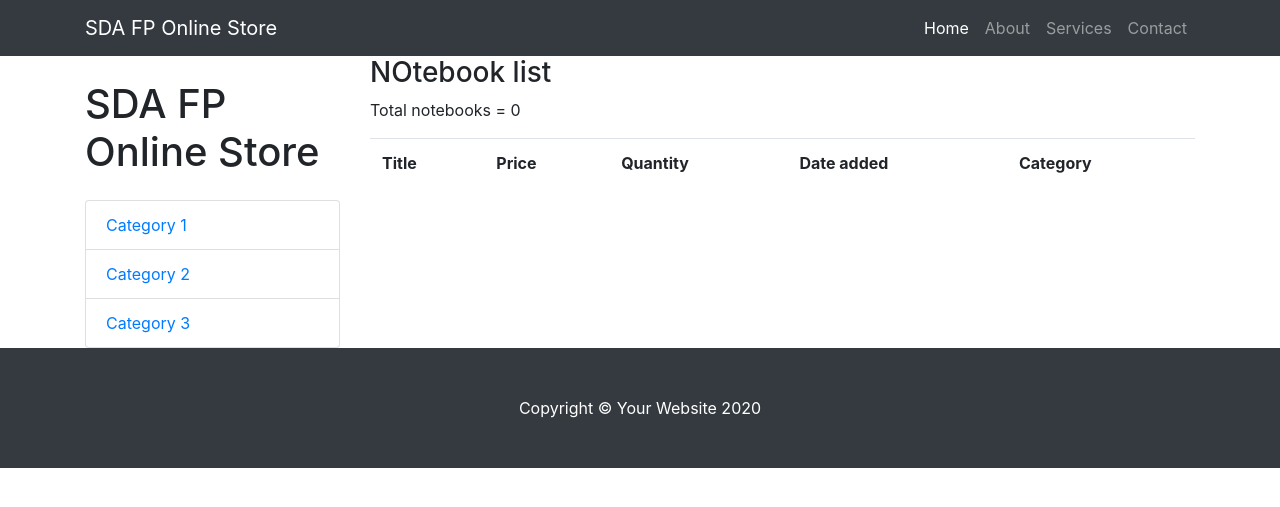
After one commit to vitjaz89/fp-onlinestore, a Django app: page /notebooks in a window 1280 px wide. The commit adds this page. Shown: the top 507 px of the page. Run offline with Django 3.2, Linux system fonts and the light colour scheme; data that the repository does not hold is empty.

Commit message:
corrections

```diff
--- a/fp_onlinestore/store/templates/base.html
+++ b/fp_onlinestore/store/templates/base.html
@@ -8,12 +8,11 @@
   <meta name="description" content="">
   <meta name="author" content="">
 
-  <title>Shop Homepage - Start Bootstrap Template</title>
+  <title>SDA FP Online Store</title>
 
   <!-- Bootstrap core CSS -->
   <!-- CSS only -->
-<link href="https://cdn.jsdelivr.net/npm/bootstrap@5.0.0-beta3/dist/css/bootstrap.min.css" rel="stylesheet" integrity="sha384-eOJMYsd53ii+scO/bJGFsiCZc+5NDVN2yr8+0RDqr0Ql0h+rP48ckxlpbzKgwra6" crossorigin="anonymous">
-  <!-- Custom styles for this template -->
+<link rel="stylesheet" href="https://cdn.jsdelivr.net/npm/bootstrap@4.6.0/dist/css/bootstrap.min.css" integrity="sha384-B0vP5xmATw1+K9KRQjQERJvTumQW0nPEzvF6L/Z6nronJ3oUOFUFpCjEUQouq2+l" crossorigin="anonymous"><!-- Custom styles for this template -->
   <link href="css/shop-homepage.css" rel="stylesheet">
 
 </head>
@@ -28,7 +27,7 @@
   <!-- Navigation -->
   <nav class="navbar navbar-expand-lg navbar-dark bg-dark fixed-top">
     <div class="container">
-      <a class="navbar-brand" href="#">Start Bootstrap</a>
+      <a class="navbar-brand" href="#">SDA FP Online Store</a>
       <button class="navbar-toggler" type="button" data-toggle="collapse" data-target="#navbarResponsive" aria-controls="navbarResponsive" aria-expanded="false" aria-label="Toggle navigation">
         <span class="navbar-toggler-icon"></span>
       </button>
@@ -60,7 +59,7 @@
 
       <div class="col-lg-3">
 
-        <h1 class="my-4">Shop Name</h1>
+        <h1 class="my-4">SDA FP Online Store</h1>
         <div class="list-group">
           <a href="#" class="list-group-item">Category 1</a>
           <a href="#" class="list-group-item">Category 2</a>
@@ -93,7 +92,8 @@
 
   <!-- Bootstrap core JavaScript -->
  <!-- JavaScript Bundle with Popper -->
-<script src="https://cdn.jsdelivr.net/npm/bootstrap@5.0.0-beta3/dist/js/bootstrap.bundle.min.js" integrity="sha384-JEW9xMcG8R+pH31jmWH6WWP0WintQrMb4s7ZOdauHnUtxwoG2vI5DkLtS3qm9Ekf" crossorigin="anonymous"></script>
+<script src="https://code.jquery.com/jquery-3.5.1.slim.min.js" integrity="sha384-DfXdz2htPH0lsSSs5nCTpuj/zy4C+OGpamoFVy38MVBnE+IbbVYUew+OrCXaRkfj" crossorigin="anonymous"></script>
+<script src="https://cdn.jsdelivr.net/npm/bootstrap@4.6.0/dist/js/bootstrap.bundle.min.js" integrity="sha384-Piv4xVNRyMGpqkS2by6br4gNJ7DXjqk09RmUpJ8jgGtD7zP9yug3goQfGII0yAns" crossorigin="anonymous"></script>
 </body>
 
 </html>
--- /dev/null
+++ b/fp_onlinestore/store/templates/notebook_list.html
@@ -0,0 +1,40 @@
+{% extends 'base.html' %}
+
+{% block content %}
+
+
+
+
+
+<h3>NOtebook list</h3>
+
+<p>Total notebooks = {{ notebooks | length }}</p>
+
+
+
+    <table class="table">
+
+        <tr>
+            <th>Title</th>
+            <th>Price</th>
+            <th>Quantity</th>
+            <th>Date added</th>
+            <th>Category</th>
+        </tr>
+
+
+            {% for p in notebooks %}
+
+             <tr>
+                 <td>{{p.title | default_if_none:"----"}}</td>
+                 <td>{{p.price | default_if_none:"----"}}</td>
+                 <td>{{p.quantity}}</td>
+                 <td>{{p.date_added}}</td>
+                 <td>{{p.category.name | default:"----"}}</td>
+            </tr>
+
+            {% endfor %}
+
+    </table>
+
+{% endblock %}
--- a/fp_onlinestore/store/templates/notebook_specification.html
+++ b/fp_onlinestore/store/templates/notebook_specification.html
@@ -5,6 +5,12 @@
     <title>Title</title>
 </head>
 <body>
+<table class="table">
+      <td>Mark</td>
+      <td>Otto</td>
+    </tr>
 
+  </tbody>
+</table>
 </body>
 </html>
--- a/fp_onlinestore/store/urls.py
+++ b/fp_onlinestore/store/urls.py
@@ -1,9 +1,13 @@
 
 from django.urls import path
-from .views import test_view, ProductDetailView
+from .views import test_view, ProductDetailView, NotebookListView, SmartphoneListView
 
 urlpatterns = [
     path('', test_view, name='base'),
     path('products/<str:ct_model>/<str:slug>/', ProductDetailView.as_view(), name='product_detail'),
+    path('notebooks', NotebookListView.as_view(), name='notebook_list'),
+    path('smartphones', SmartphoneListView.as_view(), name='smartphone_list')
+
+
 
 ]
--- a/fp_onlinestore/store/views.py
+++ b/fp_onlinestore/store/views.py
@@ -1,5 +1,5 @@
 from django.shortcuts import render
-from django.views.generic import DetailView
+from django.views.generic import DetailView, ListView
 from .models import Notebook, Smartphone
 # Create your views here.
 
@@ -25,3 +25,25 @@ class ProductDetailView(DetailView):
     context_object_name = 'product'
     template_name = 'product_detail.html'
     slug_url_kwarg = 'slug'
+
+class NotebookListView(ListView):
+    template_name = 'notebook_list.html'
+    model = Notebook
+    context_object_name = 'notebooks'
+
+    def get_queryset(self):
+
+        notebooks = Notebook.objects.all()
+
+        return notebooks
+
+class SmartphoneListView(ListView):
+    template_name = 'smartphone_list.html'
+    model = Smartphone
+    context_object_name = 'smartphones'
+
+    def get_queryset(self):
+
+        smartphones = Smartphone.objects.all()
+
+        return smartphones
```
Also changed, not shown: fp_onlinestore/store/templates/product_detail.html (+19 -1 lines), fp_onlinestore/store/templates/smartphone_list.html (added, +38 -0 lines).
